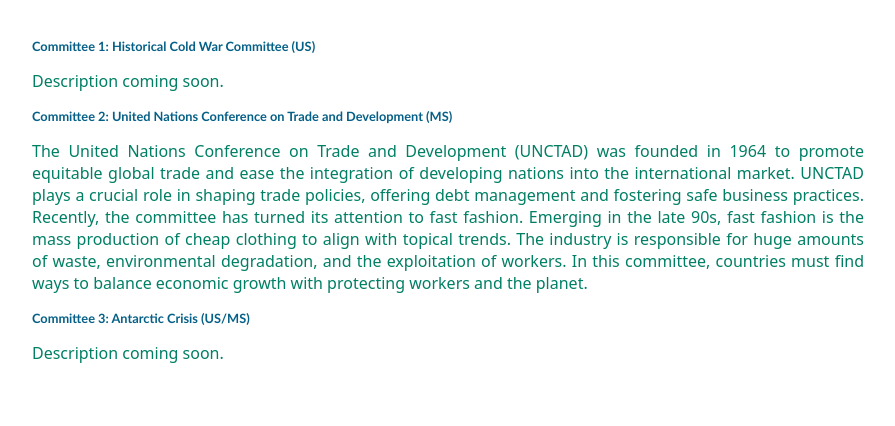
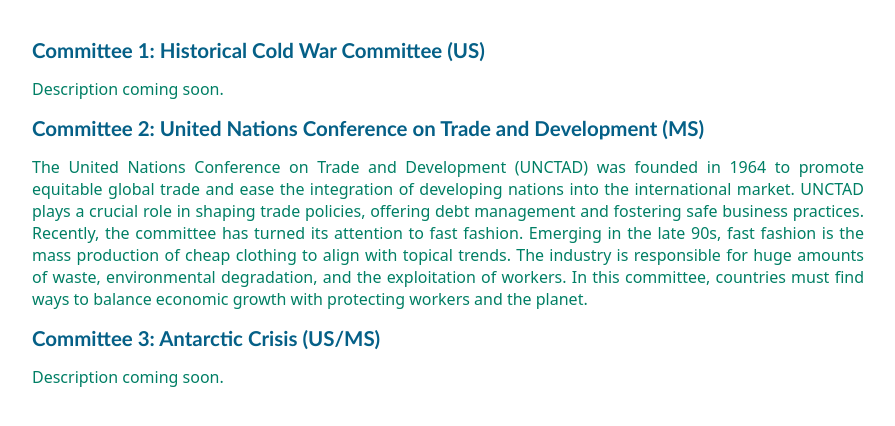
Before and after one commit to AnoushaMukherjee/UPrepMUN, a Flask app: page /committees in a window 1280 px wide. Shown: the part 68-494 px from the top of the page, without its empty margins (32-927 px from the left). Run offline with Flask 3, Linux system fonts and the light colour scheme.

Commit message:
Update committees.html

```diff
--- a/templates/committees.html
+++ b/templates/committees.html
@@ -15,7 +15,7 @@
     }
     h2 {
         color: rgb(5, 96, 135);
-        font-size: 1vw;
+        font-size: 1.6vw;
         font-style: normal;
         font-family: 'Trebuchet MS', sans-serif;
         text-align: left;
```
